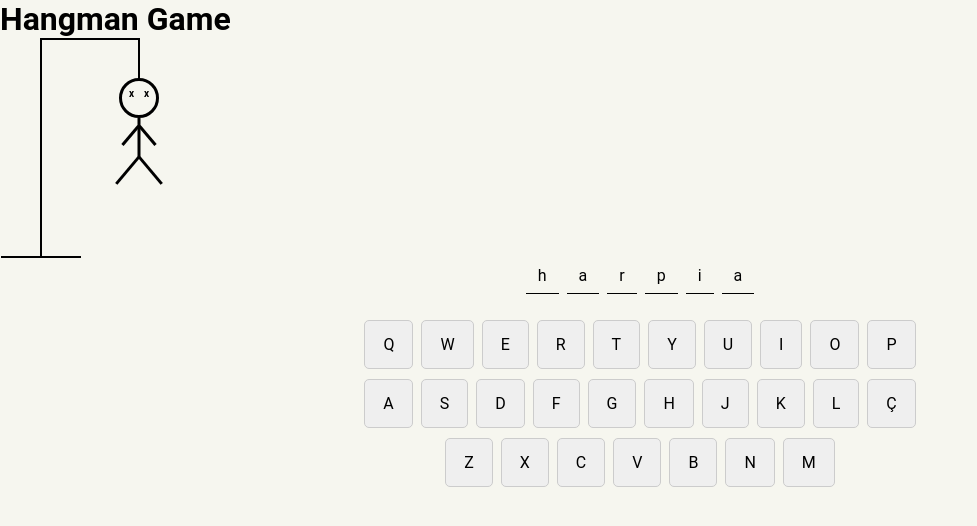
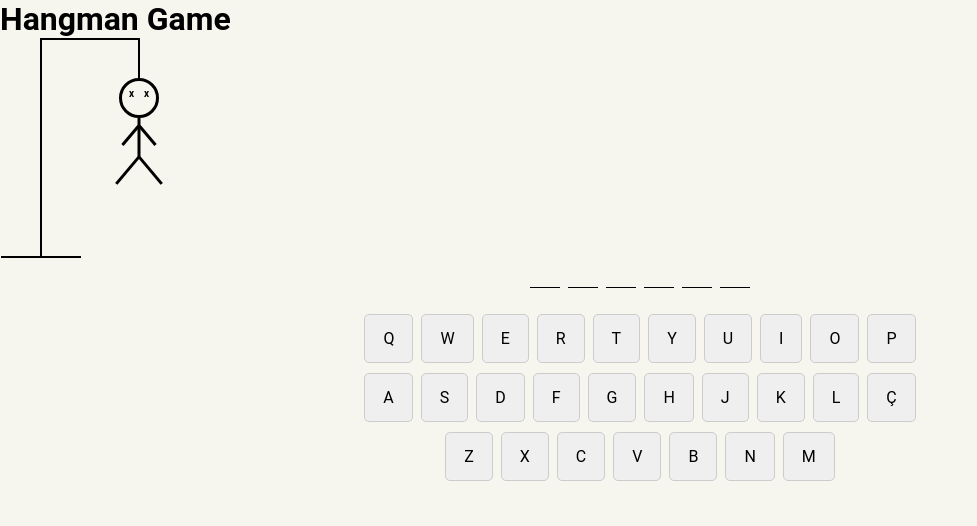
Before and after one commit to ingridflack/hangman, a React (Vite) app: page / in a window 1280 px wide. Both pictures are taken after a click on the button "Animals". Shown: the top 526 px of the page, without its empty margins (0-977 px from the left). Built offline with nearby package versions, Linux system fonts and the light colour scheme.

Commit message:
Add reducer function with initial game logic

```diff
--- a/src/App.tsx
+++ b/src/App.tsx
@@ -1,35 +1,14 @@
-import { useEffect, useState } from "react";
 import Categories from "./components/Categories";
 import Gallows from "./components/Gallows";
+import { useGameLogic } from "./components/useGameLogic";
 import Keyboard from "./components/Keyboard";
 import Word from "./components/Word";
 import { GlobalStyle } from "./styles/global";
-import words from "./words.json";
 
 function App() {
-  const [word, setWord] = useState<string | undefined>();
-  const [category, setCategory] = useState<string | undefined>();
-  const [attempts, setAttempts] = useState<string[]>([]);
+  const { state, onCategoryChange, onNewAttempt } = useGameLogic();
 
-  const handleChooseCategory = (category: string) => () => {
-    setCategory(category);
-  };
-
-  const handleAttempt = (letter: string) => {
-    console.log({ letter });
-    setAttempts((prev) => [...prev, letter]);
-  };
-
-  useEffect(() => {
-    if (category && !word) {
-      const categoryWords = category && words[category as keyof typeof words];
-      const randomIndex = Math.floor(Math.random() * categoryWords.length);
-
-      setWord(categoryWords[randomIndex]);
-    }
-  }, [word, category]);
-
-  console.log(word, attempts);
+  console.log({ state });
 
   return (
     <>
@@ -37,13 +16,13 @@ function App() {
 
       <h1>Hangman Game</h1>
 
-      {!category ? (
-        <Categories onClick={handleChooseCategory} />
+      {!state.category ? (
+        <Categories onClick={onCategoryChange} />
       ) : (
         <>
           <Gallows />
-          <Word word={word} />
-          <Keyboard attempts={attempts} onClick={handleAttempt} />
+          <Word attempts={state.attempts} word={state.word} />
+          <Keyboard attempts={state.attempts} onClick={onNewAttempt} />
         </>
       )}
     </>
--- a/src/components/Word/index.tsx
+++ b/src/components/Word/index.tsx
@@ -2,15 +2,21 @@ import * as S from "./styles";
 
 interface WordProps {
   word?: string;
+  attempts: string[];
 }
 
-const Word = ({ word }: WordProps) => {
-  console.log(word);
+const Word = ({ word, attempts }: WordProps) => {
   return (
     <S.WordContainer>
-      {word?.split("").map((letter, index) => (
-        <S.Letter key={`${letter}-${index}`}>{letter}</S.Letter>
-      ))}
+      {word?.split("").map((letter, index) => {
+        const abc = attempts
+          .map((s) => s.toLocaleLowerCase())
+          .includes(letter.toLocaleLowerCase());
+
+        return (
+          <S.Letter key={`${letter}-${index}`}>{abc ? letter : " "}</S.Letter>
+        );
+      })}
     </S.WordContainer>
   );
 };
--- a/src/components/Word/styles.ts
+++ b/src/components/Word/styles.ts
@@ -8,7 +8,11 @@ export const WordContainer = styled.div`
 `;
 
 export const Letter = styled.div`
-  padding: 8px 12px;
+  height: 30px;
+  width: 30px;
+  display: flex;
+  align-items: center;
+  justify-content: center;
   border-bottom: 1px solid black;
 
   & + & {
--- /dev/null
+++ b/src/components/useGameLogic.tsx
@@ -0,0 +1,55 @@
+import { useCallback, useEffect, useReducer } from "react";
+import words from "../words.json";
+
+export const initialGameState = {
+  word: "",
+  category: "",
+  attempts: [],
+};
+
+const SELECT_CATEGORY = "select_category";
+
+export function hangmanReducer(state: any, action: any) {
+  switch (action.type) {
+    case SELECT_CATEGORY:
+      return { ...state, category: action.payload };
+    case "set_word":
+      return { ...state, word: action.payload };
+    case "new_attempt":
+      return { ...state, attempts: [...state.attempts, action.payload] };
+    default:
+      return state;
+  }
+}
+
+export function useGameLogic() {
+  const [state, dispatch] = useReducer(hangmanReducer, initialGameState);
+
+  const { category, word } = state;
+
+  useEffect(() => {
+    if (category && !word) {
+      const categoryWords = category && words[category as keyof typeof words];
+      const randomIndex = Math.floor(Math.random() * categoryWords.length);
+
+      dispatch({
+        type: "set_word",
+        payload: categoryWords[randomIndex],
+      });
+    }
+  }, [word, category]);
+
+  const handleChooseCategory = (category: string) => () => {
+    dispatch({ type: SELECT_CATEGORY, payload: category });
+  };
+
+  const handleAttempt = (letter: string) => {
+    dispatch({ type: "new_attempt", payload: letter });
+  };
+
+  return {
+    state,
+    onCategoryChange: handleChooseCategory,
+    onNewAttempt: handleAttempt,
+  };
+}
```
